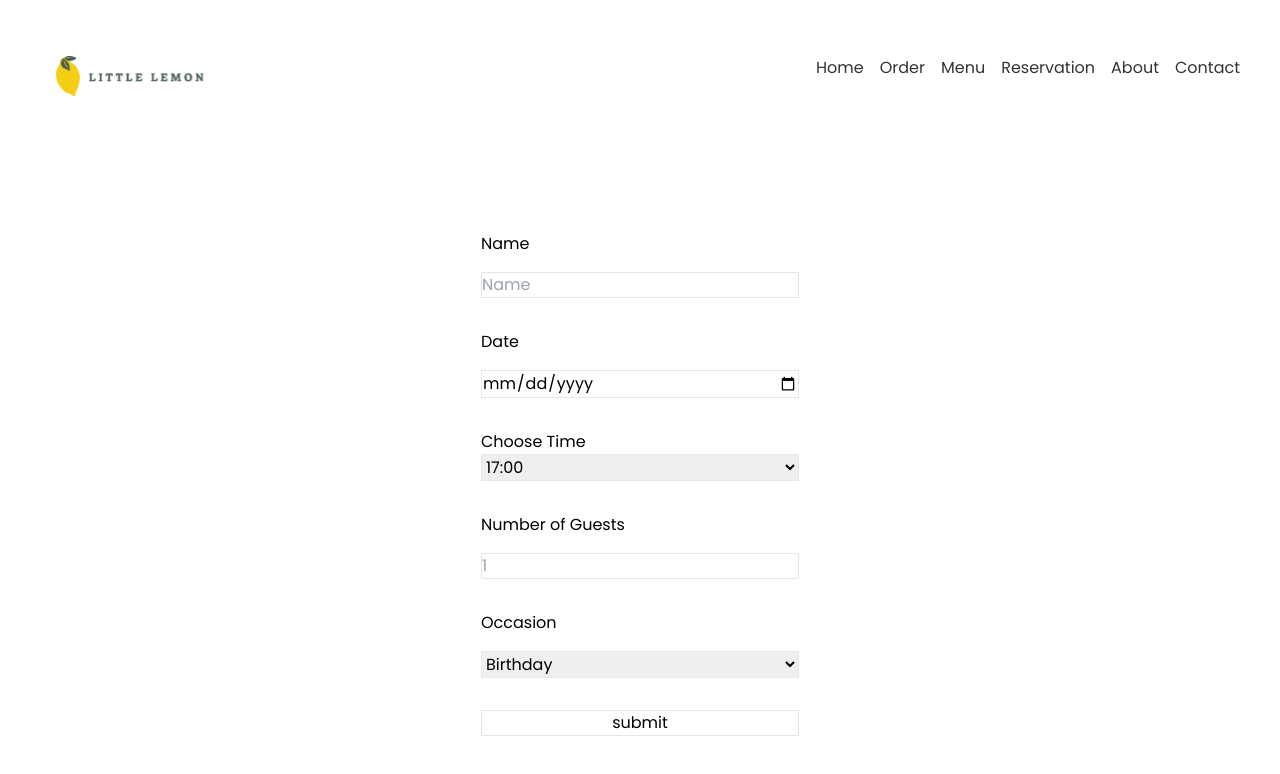
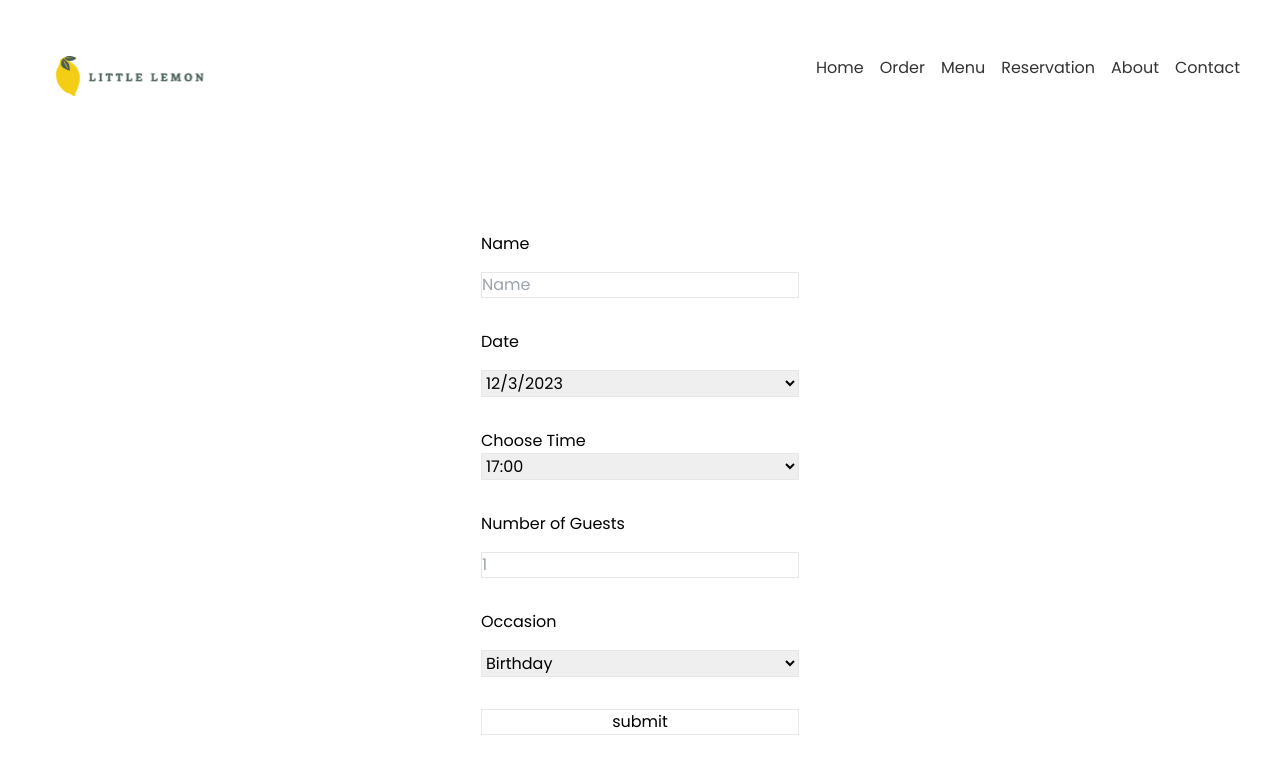
Before and after one commit to escavanessa/Little-Lemon, a React (Vite) app: page /booking in a window 1280 px wide. Shown: the top 774 px of the page. Built offline with nearby package versions, Linux system fonts and the light colour scheme.

Commit message:
wokring on disabling time selection until date selected

```diff
--- a/Components/Booking.jsx
+++ b/Components/Booking.jsx
@@ -1,6 +1,8 @@
 
 import React, { useState } from 'react'
 import Nav from './Nav'
+//import {getAvailableDates, updateDate} from '../src/API'
+import api from '../src/API'
 
 //const booking = {
 //    name: '',
@@ -17,6 +19,8 @@ import Nav from './Nav'
 export const Booking = () => {
     const [booking, Setbooking] = useState({})
 
+    let timeSelectionEnabled = false
+
 
     function handleClickName(e) {
         const updateName = {...booking, name: e.target.value}
@@ -27,6 +31,7 @@ export const Booking = () => {
 
     function handleChangeDate(e) {
         const updateDate = {...booking, date: e.target.value}
+        timeSelectionEnabled = true
         console.log(updateDate)
         Setbooking(updateDate);
     }
@@ -59,7 +64,9 @@ export const Booking = () => {
 
 
 
+//console.log(api().getAvailableDates())
 
+const availableDates = api().getAvailableDates()
 
 
     return (
@@ -72,11 +79,24 @@ export const Booking = () => {
                     value={booking.name}
                     onChange={(e) => handleClickName(e)}
                     className='mt-4 border' type='text' placeholder='Name'></input>
+
+
                     <label className='mt-8'>Date</label>
-                    <input
+                    <select
                     value={booking.date}
                     onChange={(e) => handleChangeDate(e)}
-                    className='mt-4 border' type='date'></input>
+                    className='mt-4 border'>
+                        {
+                            availableDates.map((date, index) => {
+                                return(
+                                    <option key={index} value={date.date}>{date.date}</option>
+                                )
+                            })
+                        }
+                    </select>
+
+
+
                     <label className='mt-8'>Choose Time</label>
                     <select
                     value={booking.time}
--- a/src/API.js
+++ b/src/API.js
@@ -1,26 +1,102 @@
 import React from "react"
 import { useState } from "react"
 
+
+
+export const api = () => {
     const [availableDates, setAvailableDates] = useState([
         {
             name: '',
             guests: '',
-        time: '',
-        selectedSlot: '',
-        date: '',
+            time: [
+                {
+                    time: '11:30',
+                    amount: 6
+                },
+                {
+                    time: '12:30',
+                    amount: 6
+                },
+                {
+                    time: '1:30',
+                    amount: 6
+                },
+                {
+                    time: '2:30',
+                    amount: 6
+                },
+            ],
+            date: '12/3/2023',
+            occasion: '',
+            selected: true
+        },
+        {
+            name: '',
+            guests: '',
+            time: [
+                {
+                    time: '11:30',
+                    amount: 6
+                },
+                {
+                    time: '12:30',
+                    amount: 6
+                },
+                {
+                    time: '1:30',
+                    amount: 6
+                },
+                {
+                    time: '2:30',
+                    amount: 6
+                },
+            ],
+            date: '12/4/2023',
+            occasion: '',
+            selected: true
+        },
+        {
+            name: '',
+            guests: '',
+            time: [
+                {
+                    time: '11:30',
+                    amount: 6
+                },
+                {
+                    time: '12:30',
+                    amount: 6
+                },
+                {
+                    time: '1:30',
+                    amount: 6
+                },
+                {
+                    time: '2:30',
+                    amount: 6
+                },
+            ],
+            date: '12/5/2023',
             occasion: '',
             selected: true
         }
     ])
 
-let api = {}
 
-api.updateDate = function () {
+    function updateDate () {
 
     }
 
-api.getAvailableDates = function () {
+    function getAvailableDates() {
         return availableDates
     }
 
+    return (
+        {
+            updateDate: updateDate,
+            getAvailableDates: getAvailableDates
+        }
+    )
+}
+
 export default api
--- a/src/main.jsx
+++ b/src/main.jsx
@@ -7,6 +7,10 @@ import {
   RouterProvider,
 } from "react-router-dom";
 import './index.css'
+import api from './API.js';
+
+
+
 
 const router = createBrowserRouter([
   {
@@ -15,7 +19,7 @@ const router = createBrowserRouter([
   },
   {
     path: "booking",
-    element: <Booking /> ,
+    element: <Booking api={api} /> ,
   },
 
 ]);
```
Lines whose indentation alone changed are shown as unchanged.
